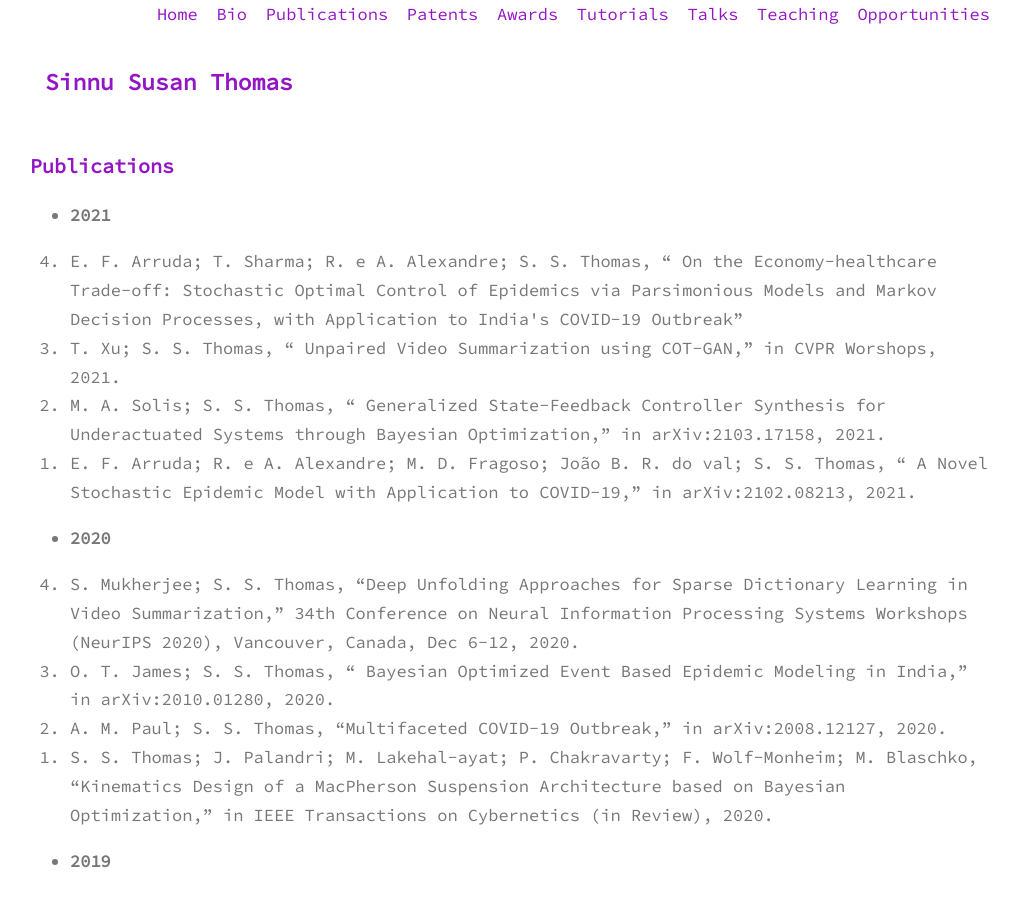
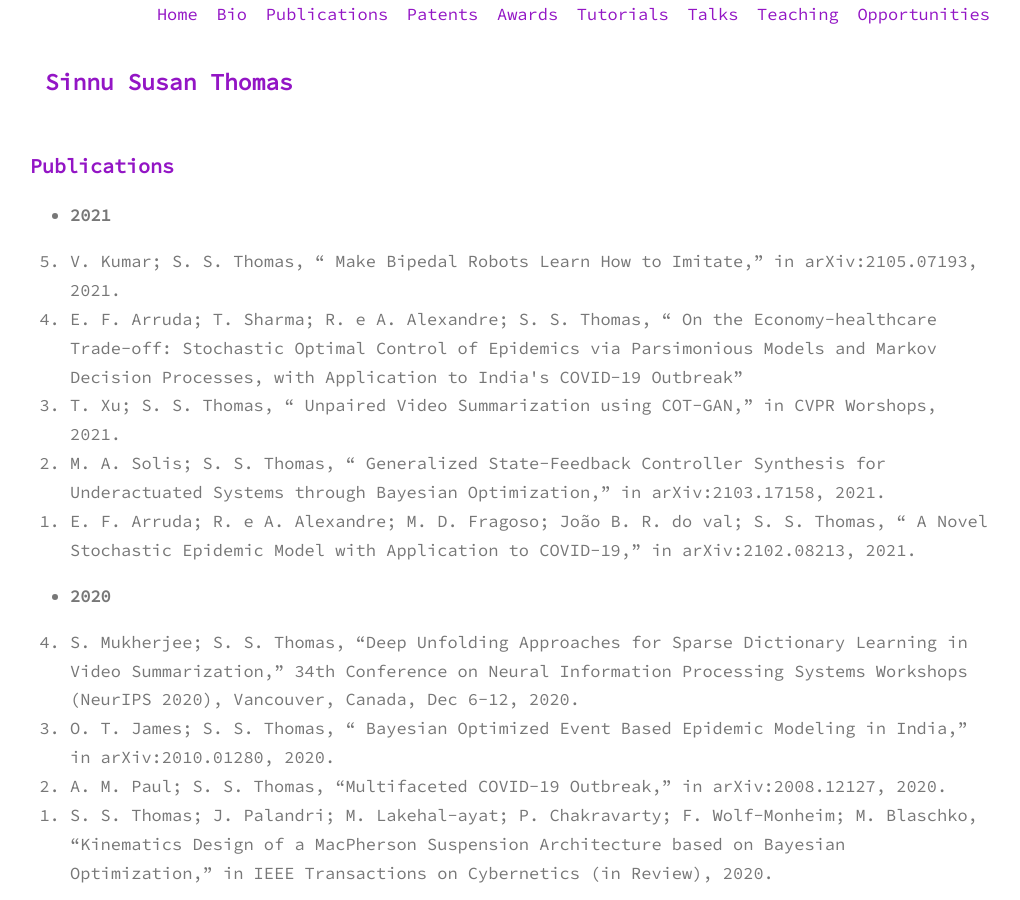
Before and after one commit to sinnuthomas/sinnuthomas.github.io, a Jekyll site: the page built from publications.md, in a window 1280 px wide and 900 px high. Shown: the whole window, without its empty margins (130-1150 px from the left). Built offline with Jekyll 4.4.1, drawn with Linux system fonts in a browser that asks for light colours.

Commit message:
Update publications.md

```diff
--- a/publications.md
+++ b/publications.md
@@ -6,6 +6,7 @@ permalink: /publications/
 
 * **2021**
 <ol reversed>
+  <li>V. Kumar; S. S. Thomas, “ Make Bipedal Robots Learn How to Imitate,” in arXiv:2105.07193, 2021. </li>
   <li>E. F. Arruda; T. Sharma; R. e A. Alexandre; S. S. Thomas, “ On the Economy-healthcare Trade-off: Stochastic Optimal Control of Epidemics via Parsimonious Models and Markov Decision Processes, with Application to India's COVID-19 Outbreak” </li>
   <li>T. Xu; S. S. Thomas, “ Unpaired Video Summarization using COT-GAN,” in CVPR Worshops, 2021. </li>
   <li>M. A. Solis; S. S. Thomas, “ Generalized State-Feedback Controller Synthesis for Underactuated Systems through Bayesian Optimization,” in arXiv:2103.17158, 2021. </li>
```
